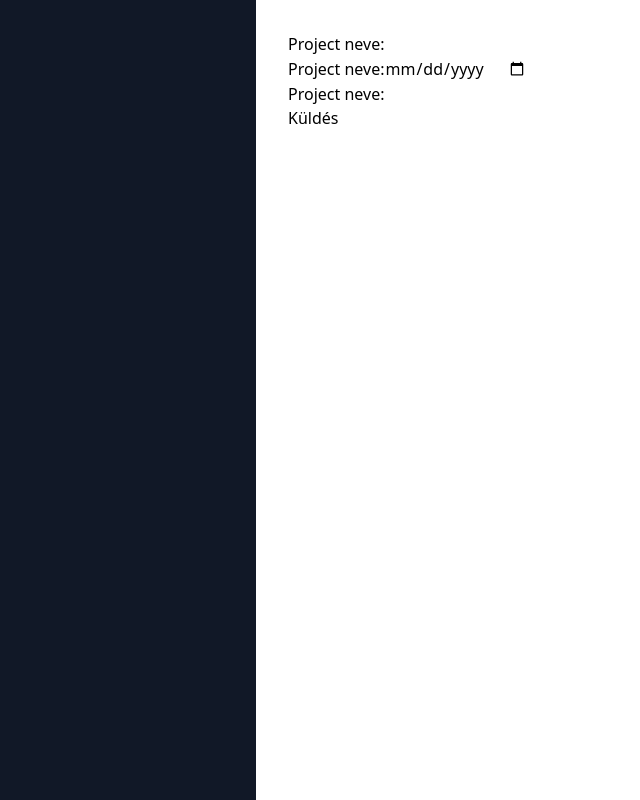
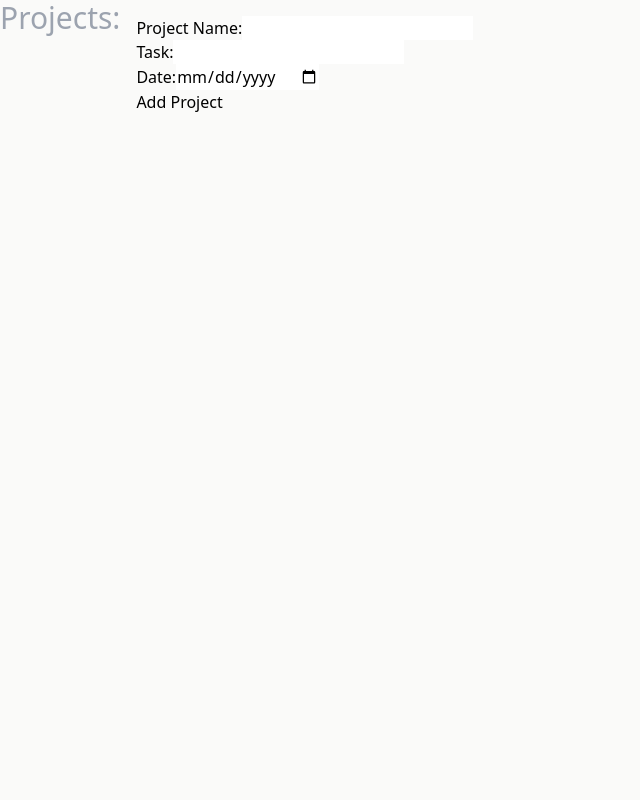
Before and after one commit to dudastamas/Todo-Project, a React (Vite) app: page / in a window 1280 px wide. Shown: the whole page, without its empty margins (0-640 px from the left). Built offline with nearby package versions, Linux system fonts and the light colour scheme.

Commit message:
Végeleges css nélkül

```diff
--- a/src/App.jsx
+++ b/src/App.jsx
@@ -1,33 +1,73 @@
-import React, { useState } from 'react';
-import Sidebar from './Components/Sidebar';
-import Content from './Components/Content';
+import React, { useState } from "react";
+import Sidebar from "./Components/Sidebar";
+import Content from "./Components/Content";
 
 const App = () => {
-
   const [projects, setProjects] = useState([]);
   const [selectedProjectId, setSelectedProjectId] = useState(null);
 
-  let foundedProject = projects.find(project => project.id === selectedProjectId)
+  const handleAddProject = (newProject) => {
+    setProjects([...projects, newProject]);
+  };
 
+  const handleProjectSelect = (projectId) => {
+    setSelectedProjectId(projectId);
+  };
 
-  function handleProjectId (getProjectId){
-    setSelectedProjectId(getProjectId);
-  }
+  const handleAddTask = (projectId, newTask) => {
+    setProjects(
+      projects.map((project) =>
+        project.id === projectId
+          ? { ...project, tasks: [...project.tasks, newTask] }
+          : project
+      )
+    );
+  };
 
-  function handleProjects (newProject){
-    setProjects((prevProjects =>
-      [...prevProjects, newProject]
-    ))
-  }
-  return(
-    <div className='flex'>
-      <Sidebar  projects={projects} onGetProjectId={handleProjectId}/>
-      <Content project={foundedProject} onAddProject={handleProjects}/>
+  const handleEditTask = (projectId, taskId, updatedTask) => {
+    setProjects(
+      projects.map((project) =>
+        project.id === projectId
+          ? {
+              ...project,
+              tasks: project.tasks.map((task) =>
+                task.id === taskId ? { ...task, ...updatedTask } : task
+              ),
+            }
+          : project
+      )
+    );
+  };
 
+  const handleDeleteTask = (projectId, taskId) => {
+    setProjects(
+      projects.map((project) =>
+        project.id === projectId
+          ? {
+              ...project,
+              tasks: project.tasks.filter((task) => task.id !== taskId),
+            }
+          : project
+      )
+    );
+  };
+
+  const selectedProject = projects.find(
+    (project) => project.id === selectedProjectId
+  );
+
+  return (
+    <div className="flex">
+      <Sidebar projects={projects} onProjectSelect={handleProjectSelect} />
+      <Content
+        onAddProject={handleAddProject}
+        onAddTask={handleAddTask}
+        onEditTask={handleEditTask}
+        onDeleteTask={handleDeleteTask}
+        selectedProject={selectedProject}
+      />
     </div>
-
-  )
-
+  );
 };
 
 export default App;
--- a/src/Components/Content.jsx
+++ b/src/Components/Content.jsx
@@ -1,19 +1,45 @@
-import React, { useState } from 'react';
-import ProjectForm from './ProjectForm';
-import ProjectDetails from './ProjectDetails';
+import React, { useState } from "react";
+import ProjectForm from "./ProjectForm";
+import TaskList from "./TaskList";
 
-export default function Content({project, onAddProject,  }) {
+const Content = ({
+  onAddProject,
+  onAddTask,
+  onEditTask,
+  onDeleteTask,
+  selectedProject,
+}) => {
+  const handleAddNewTask = (task) => {
+    if (selectedProject) {
+      onAddTask(selectedProject.id, task);
+    }
+  };
 
+  const handleEditTask = (taskId, updatedTask) => {
+    if (selectedProject) {
+      onEditTask(selectedProject.id, taskId, updatedTask);
+    }
+  };
 
-    return (
-        <div className="flex-1 bg-white h-screen p-8">
-          <ProjectForm onAddProject={onAddProject}/>
-          {project &&(
-            <div>
-            <p>Task: {project.task}</p>
-            <p>Date: {project.date}</p>
-          </div>)}
-        </div>
-      );
+  const handleDeleteTask = (taskId) => {
+    if (selectedProject) {
+      onDeleteTask(selectedProject.id, taskId);
+    }
+  };
 
+  return (
+    <div className="p-4 flex-1">
+      <ProjectForm onAddProject={onAddProject} />
+      {selectedProject && (
+        <TaskList
+          project={selectedProject}
+          onAddTask={handleAddNewTask}
+          onEditTask={handleEditTask}
+          onDeleteTask={handleDeleteTask}
+        />
+      )}
+    </div>
+  );
 };
+
+export default Content;
--- a/src/Components/ProjectForm.jsx
+++ b/src/Components/ProjectForm.jsx
@@ -1,48 +1,50 @@
-import React, { useRef } from 'react';
-import { v4 as uuidv4 } from 'uuid';
+import React, { useRef } from "react";
+import { v4 as uuidv4 } from "uuid";
 
-export default function ProjectForm({onAddProject})  {
+const ProjectForm = ({ onAddProject }) => {
+  const projectNameRef = useRef(null);
+  const taskRef = useRef(null);
+  const dateRef = useRef(null);
 
-    const projectNameRef = useRef();
-    const dateRef = useRef();
-    const taskRef = useRef()
+  const handleAddProject = (event) => {
+    event.preventDefault();
 
-
-    function onhandleSubmit(e){
-        e.preventDefault();
-        const newProject =
+    const newProject = {
+      id: uuidv4(),
+      projectName: projectNameRef.current.value,
+      tasks: [
         {
           id: uuidv4(),
-                projectName: projectNameRef.current.value,
+          taskName: taskRef.current.value,
           date: dateRef.current.value,
-                task: taskRef.current.value
-
-            }
+        },
+      ],
+    };
 
     onAddProject(newProject);
 
-            projectNameRef.current.value="";
-            dateRef.current.value="";
-            taskRef.current.value="";
+    projectNameRef.current.value = "";
+    taskRef.current.value = "";
+    dateRef.current.value = "";
+  };
 
-        }
-
-
-  return(
-    <form onSubmit={onhandleSubmit}>
+  return (
+    <form onSubmit={handleAddProject}>
       <div>
-            <label htmlFor='projectName'>Project neve:</label>
-            <input type="text" id='projectName' ref={projectNameRef}/>
+        <label htmlFor="projectName">Project Name:</label>
+        <input type="text" id="projectName" ref={projectNameRef} required />
       </div>
       <div>
-            <label htmlFor='projectName'>Project neve:</label>
-            <input type="date" id='projectName' ref={dateRef}/>
+        <label htmlFor="task">Task:</label>
+        <input type="text" id="task" ref={taskRef} required />
       </div>
       <div>
-            <label htmlFor='projectName'>Project neve:</label>
-            <input type="text" id='projectName' ref={taskRef}/>
+        <label htmlFor="date">Date:</label>
+        <input type="date" id="date" ref={dateRef} required />
       </div>
-        <button type="submit">Küldés</button>
+      <button type="submit">Add Project</button>
     </form>
-  )
+  );
 };
+
+export default ProjectForm;
--- a/src/Components/Sidebar.jsx
+++ b/src/Components/Sidebar.jsx
@@ -1,16 +1,23 @@
-import React from 'react';
+import React from "react";
 
-
-export default function Sidebar({projects, onGetProjectId}) {
+const Sidebar = ({ projects, onProjectSelect }) => {
   return (
-    <div className="w-64 bg-gray-900 text-white h-screen p-4">
-
-        {projects.map((project) =>
-        <button className="py-2 px-4 hover:bg-gray-800 cursor-pointer rounded" key={project.id} onClick={() => onGetProjectId(project.id)}>
-          {project.projectName}
-        </button>
-        )}
-
-    </div>
+    <>
+      <h3 className="text-3xl text-gray-400   mb-4">Projects:</h3>
+      <ul>
+        {projects.map((project) => (
+          <li key={project.id}>
+            <button
+              className="bg-[#6D4C41] text-gray-400 px-4 py-2 rounded hover:bg-[#8D6E63]"
+              onClick={() => onProjectSelect(project.id)}
+            >
+              {project.projectName}
+            </button>
+          </li>
+        ))}
+      </ul>
+    </>
   );
 };
+
+export default Sidebar;
--- /dev/null
+++ b/src/Components/TaskList.jsx
@@ -0,0 +1,114 @@
+import React, { useState } from "react";
+
+const ProjectDetails = ({ project, onAddTask, onEditTask, onDeleteTask }) => {
+  const [newTaskName, setNewTaskName] = useState("");
+  const [newTaskDate, setNewTaskDate] = useState("");
+  const [isEditing, setIsEditing] = useState(null); // Task szerkesztési állapot kezelése
+  const [editTaskName, setEditTaskName] = useState(""); // Szerkesztett task neve
+  const [editTaskDate, setEditTaskDate] = useState(""); // Szerkesztett task dátuma
+
+  const handleAddTask = () => {
+    const newTask = {
+      id: Date.now(),
+      taskName: newTaskName,
+      taskDate: newTaskDate,
+    };
+    onAddTask(newTask);
+    setNewTaskName("");
+    setNewTaskDate("");
+  };
+
+  const startEditingTask = (task) => {
+    setIsEditing(task.id);
+    setEditTaskName(task.taskName);
+    setEditTaskDate(task.taskDate);
+  };
+
+  const handleSaveTask = (taskId) => {
+    onEditTask(taskId, { taskName: editTaskName, taskDate: editTaskDate });
+    setIsEditing(null); // Kilépés a szerkesztési módból
+  };
+
+  const handleTaskDelete = (taskId) => {
+    onDeleteTask(taskId);
+  };
+
+  return (
+    <div>
+      <h2 className="text-xl font-bold">{project.projectName}</h2>
+      <ul>
+        {project.tasks.map((task) => (
+          <li key={task.id} className="mb-2">
+            {isEditing === task.id ? (
+              <>
+                <input
+                  value={editTaskName}
+                  onChange={(e) => setEditTaskName(e.target.value)}
+                  className="border p-2 mr-2"
+                />
+                <input
+                  type="date"
+                  value={editTaskDate}
+                  onChange={(e) => setEditTaskDate(e.target.value)}
+                  className="border p-2 mr-2"
+                />
+                <button
+                  onClick={() => handleSaveTask(task.id)}
+                  className="bg-green-500 text-white py-1 px-2 rounded"
+                >
+                  Save
+                </button>
+                <button
+                  onClick={() => setIsEditing(null)}
+                  className="bg-gray-500 text-white py-1 px-2 rounded ml-2"
+                >
+                  Cancel
+                </button>
+              </>
+            ) : (
+              <>
+                <span>
+                  {task.taskName} - {task.taskDate}
+                </span>
+                <button
+                  onClick={() => startEditingTask(task)}
+                  className="ml-2 bg-blue-500 text-white py-1 px-2 rounded"
+                >
+                  Edit
+                </button>
+                <button
+                  onClick={() => handleTaskDelete(task.id)}
+                  className="ml-2 bg-red-500 text-white py-1 px-2 rounded"
+                >
+                  Delete
+                </button>
+              </>
+            )}
+          </li>
+        ))}
+      </ul>
+      <div className="mt-4">
+        <input
+          value={newTaskName}
+          onChange={(e) => setNewTaskName(e.target.value)}
+          placeholder="New Task Name"
+          className="border p-2 mr-2"
+        />
+        <input
+          type="date"
+          value={newTaskDate}
+          onChange={(e) => setNewTaskDate(e.target.value)}
+          className="border p-2 mr-2"
+        />
+        <button
+          onClick={handleAddTask}
+          className="bg-green-500 text-white py-1 px-4 rounded"
+        >
+          Add Task
+        </button>
+      </div>
+    </div>
+  );
+};
+
+export default ProjectDetails;
```
Lines whose indentation alone changed are shown as unchanged.
